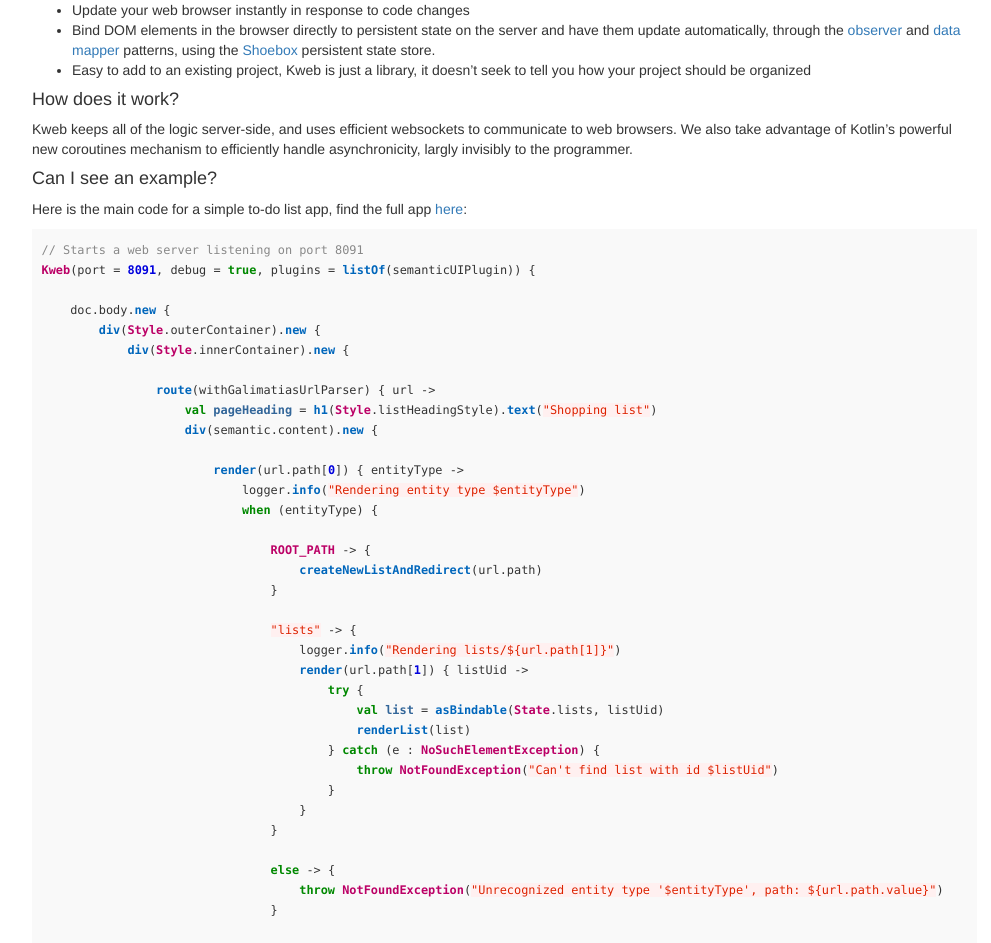
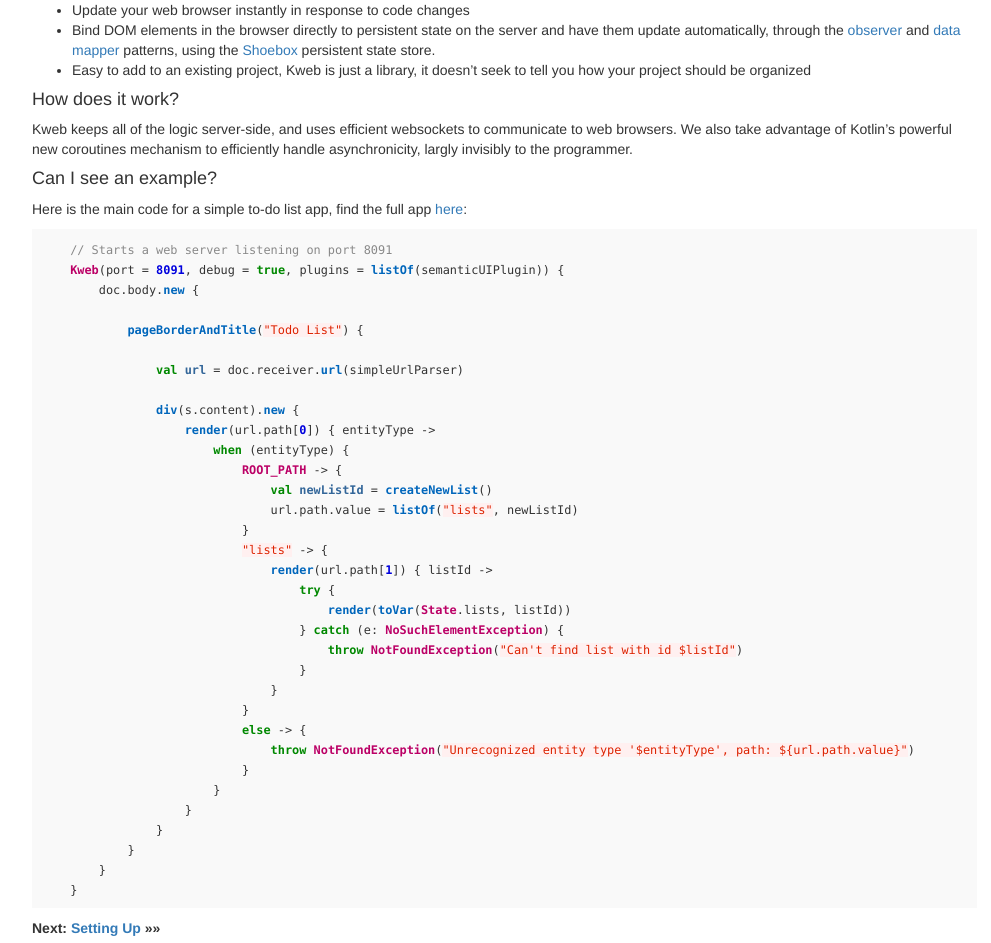
Before and after one commit to kwebio/kwebio.github.io, a Jekyll site: the page built from index.md, in a window 1280 px wide and 1400 px high. Shown: the part 360-1303 px from the top of the window, without its empty margins (233-1224 px from the left). Built offline with Jekyll 4.4.1, drawn with Linux system fonts in a browser that asks for light colours; nearby versions of some CDN libraries.

Commit message:
Update index.md

````diff
--- a/index.md
+++ b/index.md
@@ -42,51 +42,38 @@ asynchronicity, largly invisibly to the programmer.
 Here is the main code for a simple to-do list app, find the full app [here](https://github.com/kwebio/core/tree/master/src/main/kotlin/io/kweb/demos/todo):
 
 ```kotlin
-// Starts a web server listening on port 8091
-Kweb(port = 8091, debug = true, plugins = listOf(semanticUIPlugin)) {
+    // Starts a web server listening on port 8091
+    Kweb(port = 8091, debug = true, plugins = listOf(semanticUIPlugin)) {
+        doc.body.new {
 
-    doc.body.new {
-        div(Style.outerContainer).new {
-            div(Style.innerContainer).new {
+            pageBorderAndTitle("Todo List") {
 
-                route(withGalimatiasUrlParser) { url ->
-                    val pageHeading = h1(Style.listHeadingStyle).text("Shopping list")
-                    div(semantic.content).new {
+                val url = doc.receiver.url(simpleUrlParser)
 
-                        render(url.path[0]) { entityType ->
-                            logger.info("Rendering entity type $entityType")
-                            when (entityType) {
-
-                                ROOT_PATH -> {
-                                    createNewListAndRedirect(url.path)
-                                }
-
-                                "lists" -> {
-                                    logger.info("Rendering lists/${url.path[1]}")
-                                    render(url.path[1]) { listUid ->
-                                        try {
-                                            val list = asBindable(State.lists, listUid)
-                                            renderList(list)
-                                        } catch (e : NoSuchElementException) {
-                                            throw NotFoundException("Can't find list with id $listUid")
-                                        }
+                div(s.content).new {
+                    render(url.path[0]) { entityType ->
+                        when (entityType) {
+                            ROOT_PATH -> {
+                                val newListId = createNewList()
+                                url.path.value = listOf("lists", newListId)
+                            }
+                            "lists" -> {
+                                render(url.path[1]) { listId ->
+                                    try {
+                                        render(toVar(State.lists, listId))
+                                    } catch (e: NoSuchElementException) {
+                                        throw NotFoundException("Can't find list with id $listId")
                                     }
                                 }
-
-                                else -> {
-                                    throw NotFoundException("Unrecognized entity type '$entityType', path: ${url.path.value}")
-                                }
-
+                            }
+                            else -> {
+                                throw NotFoundException("Unrecognized entity type '$entityType', path: ${url.path.value}")
                             }
                         }
-
                     }
                 }
-
             }
         }
     }
-}
-}
 ```
 **Next: [Setting Up]({{ site.baseurl }}{% post_url 2017-03-03-getting-started %}) >>>>**
````
